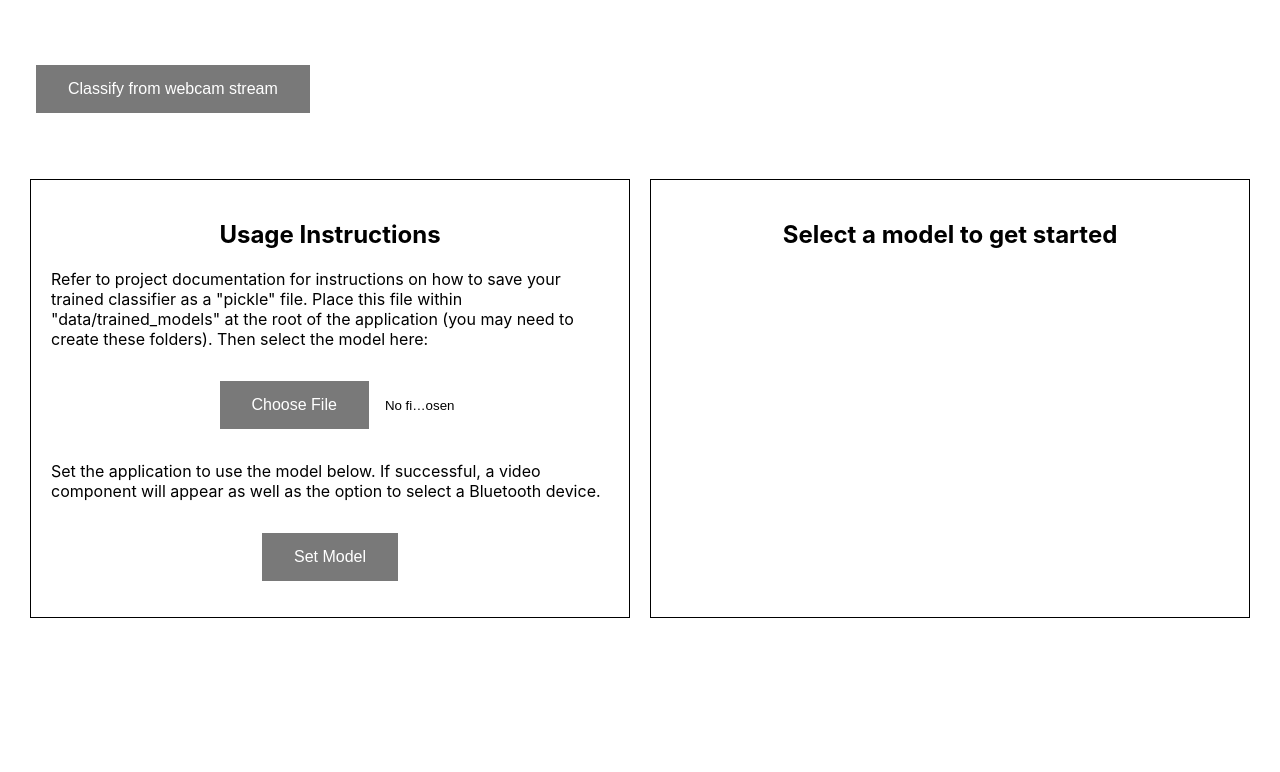
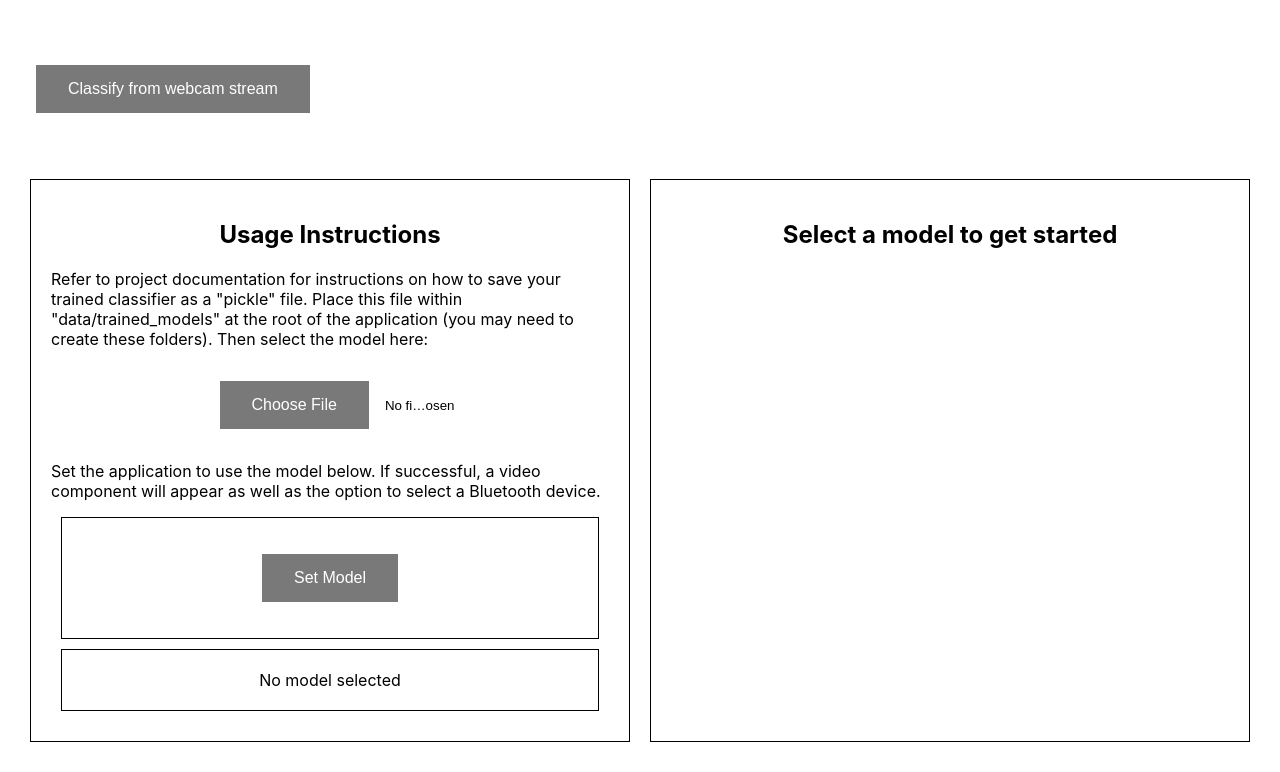
Before and after one commit to mrilikecoding/StreamPoseML, a React (Vite) app in the folder web_ui/: page / in a window 1280 px wide. Shown: the part 371-1143 px from the top of the page. Before the commit the page ends 1019 px from the top, so only its background shows below. Built offline with nearby package versions, Linux system fonts and the light colour scheme.

Commit message:
allow model setting in memory from any file location

```diff
--- a/web_ui/src/ModelSelector.jsx
+++ b/web_ui/src/ModelSelector.jsx
@@ -4,38 +4,40 @@ function ModelSelector({ setModel }) {
     const [selectedFile, setSelectedFile] = useState(null);
 
     const handleFileChange = (event) => {
-        setSelectedFile(event.target.files[0].name);
+        setSelectedFile(event.target.files[0]);
     };
 
     const handleSubmit = async () => {
-        // TODO set url from env
-        const response = await fetch(process.env.REACT_APP_STREAM_POSE_ML_API_ENDPOINT + '/set_model', {
+        const data = new FormData();
+        data.append('filename', selectedFile.name);
+        data.append('file', selectedFile);
+
+        fetch(import.meta.env.VITE_STREAM_POSE_ML_API_ENDPOINT + '/set_model', {
+            body: data,
             method: 'POST',
-            headers: {
-                'Content-Type': 'application/json',
-                'Access-Control-Allow-Origin': '*'
-            },
-            body: JSON.stringify({ filename: selectedFile }),
-        });
-
-        if (response.ok) {
-            const jsonResponse = await response.json();
-            setModel(jsonResponse.result);
-        } else {
-            console.error('Setting the model failed');
-        }
+        })
+            .then((res) => res.json())
+            .then((data) => {
+                setModel(data.result)
+            })
+            .catch((err) => console.error(err))
     };
 
     return (
         <div>
             <h2>Usage Instructions</h2>
             <p>Refer to project documentation for instructions on how to save your trained classifier as a "pickle" file. Place this file within "data/trained_models" at the root of the application (you may need to create these folders). Then select the model here:</p>
-            <input className="left" type="file" onChange={handleFileChange} />
+            <input type="file" onChange={handleFileChange} />
             <br />
             <p>Set the application to use the model below. If successful, a video component will appear as well as the option to select a Bluetooth device.</p>
-            <button className="left" onClick={handleSubmit} disabled={!selectedFile}>
-                Set Model
-            </button>
+            <div className='column'>
+                <button onClick={handleSubmit} disabled={!selectedFile}>
+                    Set Model
+                </button>
+            </div>
+            <div className='column'>
+                <div>{selectedFile ? selectedFile.name : "No model selected"}</div>
+            </div>
         </div>
     );
 }
```
Also changed, not shown: 1 other file (tests, documents, lock files or other folders).
